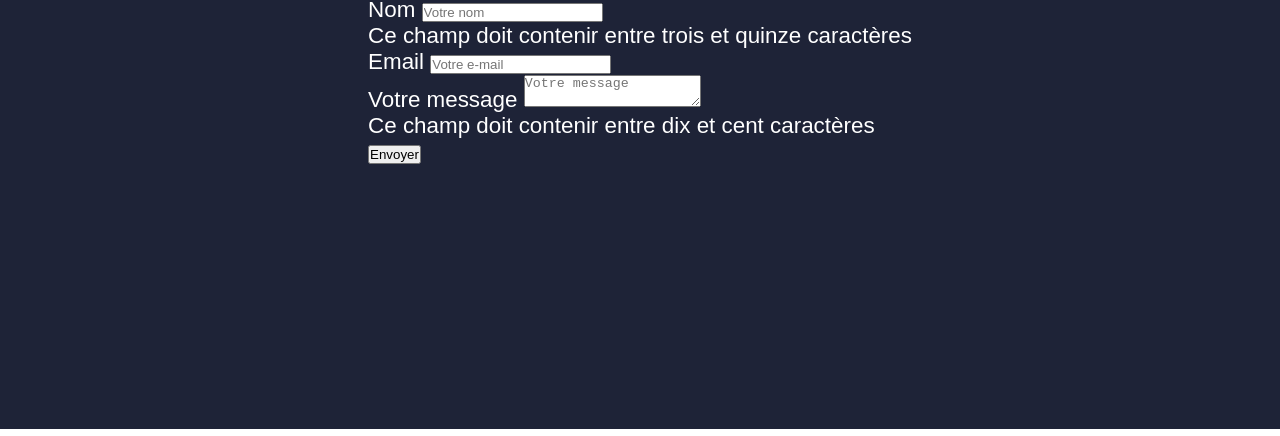
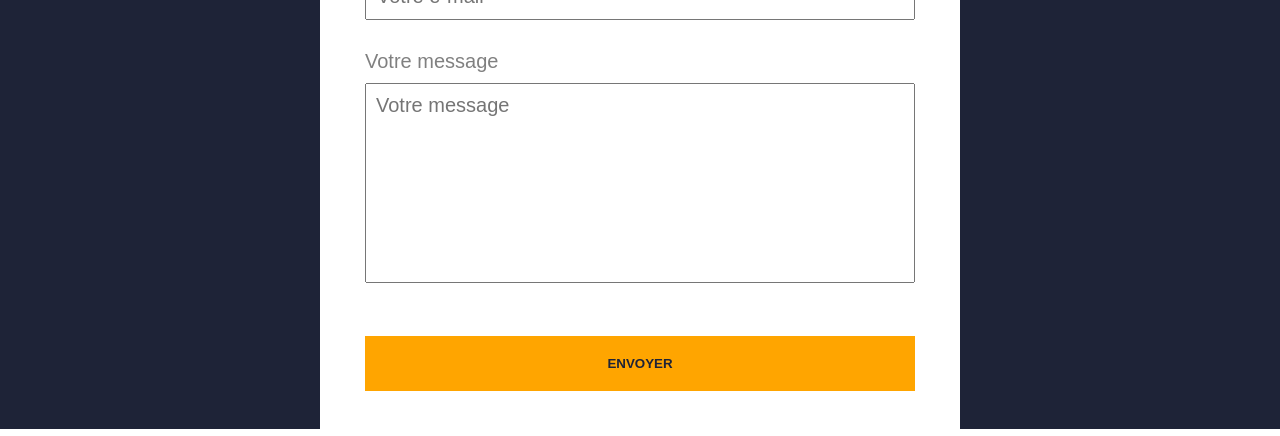
Before and after one commit to AymericMartinache/Oh-My-Code-JavaScript, a plain HTML site: page 10-formulaire/index.html in a window 1280 px wide. Shown: the part 371-807 px from the top of the page. Drawn offline with Linux system fonts and the light colour scheme.

Commit message:
Adding CSS file

```diff
--- a/10-formulaire/style.css
+++ b/10-formulaire/style.css
@@ -1,26 +1,70 @@
-* {
-    box-sizing: border-box;
+*{
     margin: 0;
     padding: 0;
+    box-sizing: border-box;
     text-decoration: none;
 }
-
-html {
-    /* 1rem = 10px */
-    font-size: 62, 5%;
+html{
+    font-size: 62.5%;/* 1rem = 10px*/
 }
-
-body {
-    font-size: 1.4rem; /* 14px */
-    font-family: Arial, Helvetica, sans-serif;
-    color: #fff;
+body{
+    font-size: 1.4rem;/* soit 14px*/
+    font-family: arial;
+    color: white;
 }
-
-.container {
+.container{
     height: 100vh;
     display: flex;
+    justify-content: center;
     flex-direction: column;
-    justify-content: center;
     align-items: center;
-    background-color: #1e2337;
+    background-color: #1E2337;
 }
+.banniere-titre{
+    margin-bottom: 2rem;
+}
+#formulaire{
+    width: 50%;
+    background-color: white;
+    color: grey;
+    display: flex;
+    flex-direction: column;
+    border-radius: 5px;
+    padding: 45px;
+}
+.form-item{
+    margin-bottom: 3rem;
+}
+.form-item label{
+    display: block;
+    margin-bottom: 10px;
+    font-size: 2rem;
+}
+.form-item input, textarea{
+    padding: 1rem;
+    width: 100%;
+    color: grey;
+    font-size: 2rem;
+}
+textarea{
+    height: 200px;
+    font-family: inherit; /*Annuler la police par défaut de textarea*/
+    resize: none;/*Empêcher d'étirer le champs*/
+}
+#btn{
+    background-color: orange;
+    color: #1E2337;
+    border: none;
+    padding: 2rem;
+    width: 100%;
+    margin-top: 2rem;
+    font-weight: 900;
+    text-transform: uppercase;
+}
+.error{
+    margin-top: 5px;
+    color: red;
+}
+.invisible{
+    display: none;
+}
```
